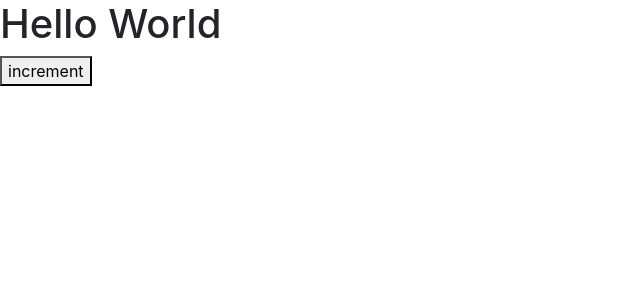
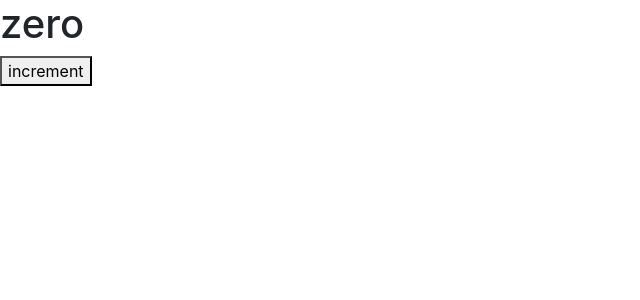
Before and after one commit to lavalojan/sample-shopping-cart, a React (Create React App) app: page / in a window 1280 px wide. Shown: the top 300 px of the page, without its empty margins (0-640 px from the left). Built offline with nearby package versions, Linux system fonts and the light colour scheme.

Commit message:
add count state

```diff
--- a/src/components/counter.jsx
+++ b/src/components/counter.jsx
@@ -2,11 +2,18 @@ import { Button } from 'bootstrap';
 import React, { Component } from 'react';
 
 class Counter extends React.Component {
+    state = {
+        count: 0
+    }
     render() {
-        return <div>
-            <h1>Hello World</h1>
+        return (<div>
+            <span>{this.formatCount()}</span>
             <button>increment</button>
-            </div>;
+            </div>);
+    }
+
+    formatCount(){
+        return (this.state.count===0 ? <h1>zero</h1>: this.state.count);
     }
 }
 
```
